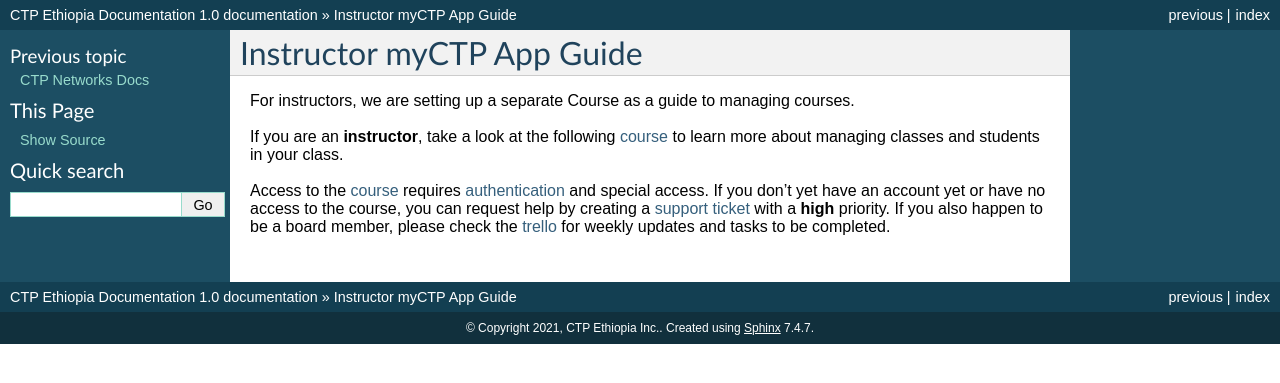
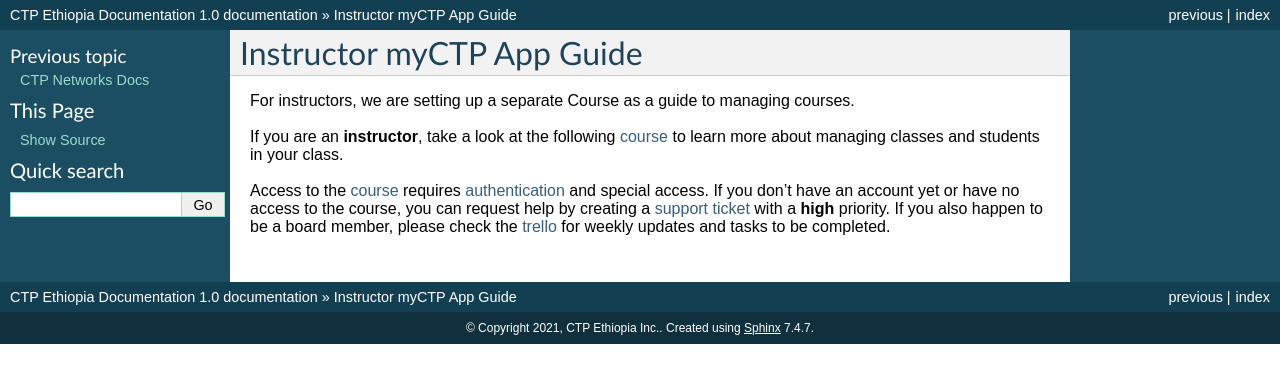
Before and after one commit to CTP-Ethiopia/ctpdocs, a Sphinx documentation site: the page built from docs/instructors.rst, in a window 1280 px wide. Shown: the top 383 px of the page. Built offline with Sphinx 7.4.7, drawn with Linux system fonts in a browser that asks for light colours.

Commit message:
Update instructors.rst

```diff
--- a/docs/instructors.rst
+++ b/docs/instructors.rst
@@ -6,4 +6,4 @@ Instructor myCTP App Guide
 |
 | If you are an **instructor**, take a look at the following `course <https://my.ctpethiopia.org/app/v1/course/view.php?id=5>`_ to learn more about managing classes and students in your class.
 |
-| Access to the `course <https://my.ctpethiopia.org/app/v1/course/view.php?id=5>`_ requires `authentication <https://docs.ctpethiopia.org/en/latest/authentication.html>`_ and special access. If you don't yet have an account yet or have no access to the course, you can request help by creating a `support ticket <https://tech.ctpethiopia.org/support/index.php?a=add>`_ with a **high** priority. If you also happen to be a board member, please check the `trello <https://trello.com/ctp147/>`_ for weekly updates and tasks to be completed.
+| Access to the `course <https://my.ctpethiopia.org/app/v1/course/view.php?id=5>`_ requires `authentication <https://docs.ctpethiopia.org/en/latest/authentication.html>`_ and special access. If you don't have an account yet or have no access to the course, you can request help by creating a `support ticket <https://tech.ctpethiopia.org/support/index.php?a=add>`_ with a **high** priority. If you also happen to be a board member, please check the `trello <https://trello.com/ctp147/>`_ for weekly updates and tasks to be completed.
```
